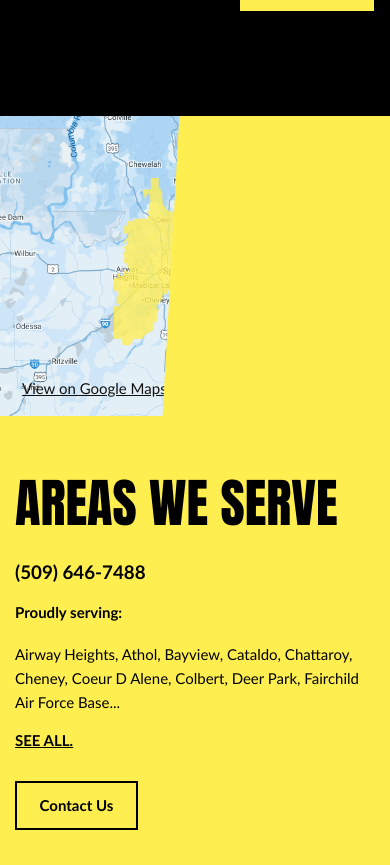
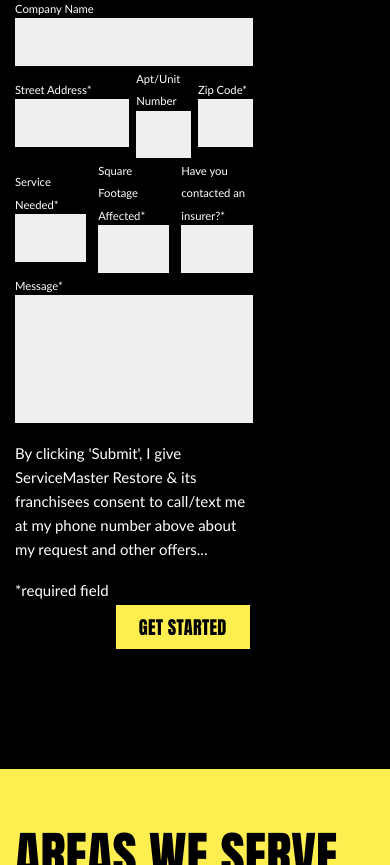
Before and after one commit to JordanMoureau/service-master, a Next.js app: page /contact in a window 390 px wide. Shown: the part 1135-2000 px from the top of the page. Built offline with nearby package versions, Linux system fonts and the light colour scheme; a web font is replaced by a local one.

Commit message:
mobile fixes

```diff
--- a/src/app/components/HomeContact.js
+++ b/src/app/components/HomeContact.js
@@ -29,10 +29,10 @@ export default function HomeContact() {
       <section className="home-contact-page">
         <div className="inner">
           <div className="row">
-            <header>
+            <div className="contact-header">
               <h2>Find out how we can help</h2>
               <h3>We're Ready To Answer Your Questions.</h3>
-            </header>
+            </div>
 
             <div className="form">
               <form onSubmit={handleSubmit}>
--- a/src/app/styles/contactpage.scss
+++ b/src/app/styles/contactpage.scss
@@ -260,7 +260,7 @@
     -webkit-appearance: none;
     border-bottom: 3px solid black;
   }
-  header {
+  .contact-header {
     width: 24.75%;
     position: relative;
 
@@ -305,3 +305,22 @@
     justify-content: space-between;
   }
 }
+
+@media screen and (max-width: 800px) {
+  .inner .row {
+    flex-direction: column;
+    padding: 1rem;
+  }
+
+  .home-contact-page {
+    padding-top: 2rem;
+  }
+
+  .home-contact-page .contact-header {
+    width: 100%;
+  }
+
+  .home-contact-page .form {
+    width: 100%;
+  }
+}
--- a/src/app/styles/homesidebar.scss
+++ b/src/app/styles/homesidebar.scss
@@ -194,3 +194,10 @@
     background-color: $primary;
   }
 }
+
+@media screen and (max-width: 800px) {
+  .aside {
+    width: 100%;
+    margin-top: 20px;
+  }
+}
--- a/src/app/styles/map.scss
+++ b/src/app/styles/map.scss
@@ -151,7 +151,7 @@
 // Mobile responsive
 @media (max-width: 768px) {
   .areas-section {
-    flex-direction: column;
+    flex-direction: column-reverse;
 
     .map-wrapper,
     .content-wrapper {
@@ -163,4 +163,8 @@
       padding: 2rem 1rem;
     }
   }
+
+  .areas-section::before {
+    display: none;
+  }
 }
```
